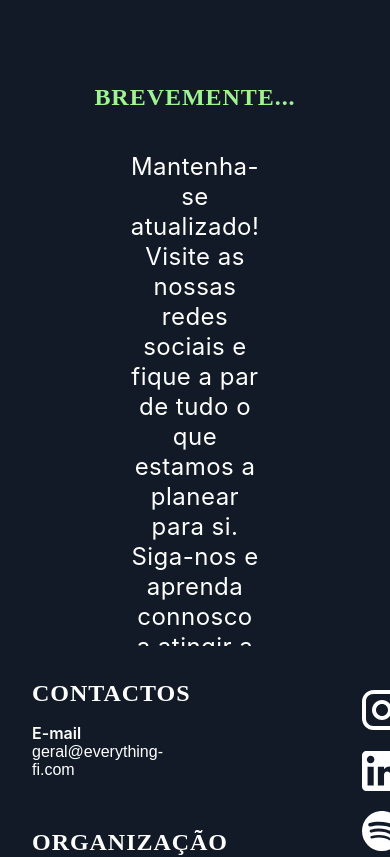
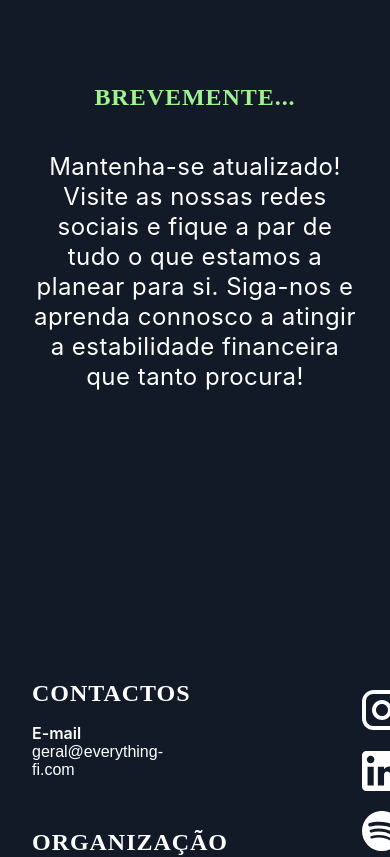
Before and after one commit to jeKnowledge/fi, a React (Create React App) app in the folder everything-fi/: page / in a window 390 px wide. Shown: the part 1940-2797 px from the top of the page. Built offline with nearby package versions, Linux system fonts and the light colour scheme; a web font is replaced by a local one.

Commit message:
footer/podcast feito

```diff
--- a/everything-fi/src/components/Footer/Footer.css
+++ b/everything-fi/src/components/Footer/Footer.css
@@ -168,7 +168,7 @@
     }
 }
 
-@media (max-width:630px) {
+@media (max-width:480px) {
     .mobile_div {
         display:block;
 
--- a/everything-fi/src/constants/images.js
+++ b/everything-fi/src/constants/images.js
@@ -1,5 +1,5 @@
 import logo from '../assets/logo.svg'
-import icon from '../assets/ICON.svg'
+import icon from '../assets/icon.svg'
 import jek_logo from '../assets/jek.svg'
 import nei_logo from '../assets/nei.svg'
 import insta from '../assets/insta.svg'
--- a/everything-fi/src/containers/Podcast/Podcast.css
+++ b/everything-fi/src/containers/Podcast/Podcast.css
@@ -68,3 +68,10 @@
 .app_podcast p{
     padding: 1rem 8rem
 }
+
+
+@media (max-width: 630px) {
+    .app_podcast p{
+        padding: 1rem 2rem
+    }
+}
```
Also changed, not shown: everything-fi/src/components/Footer/Footer.jsx (renamed from everything-fi/src/components/Footer/Footer.js).
